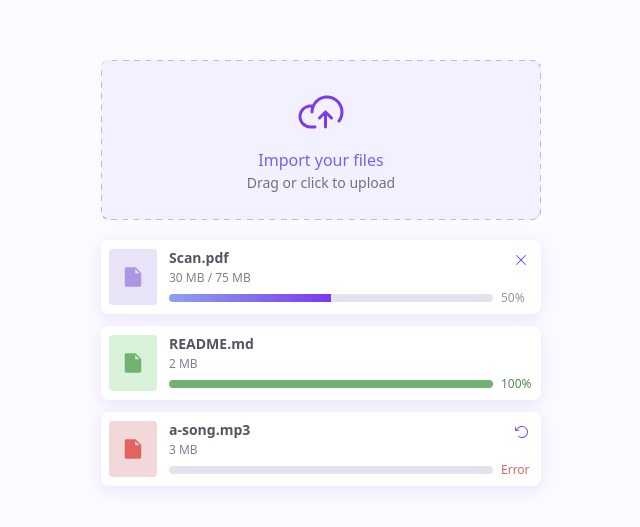
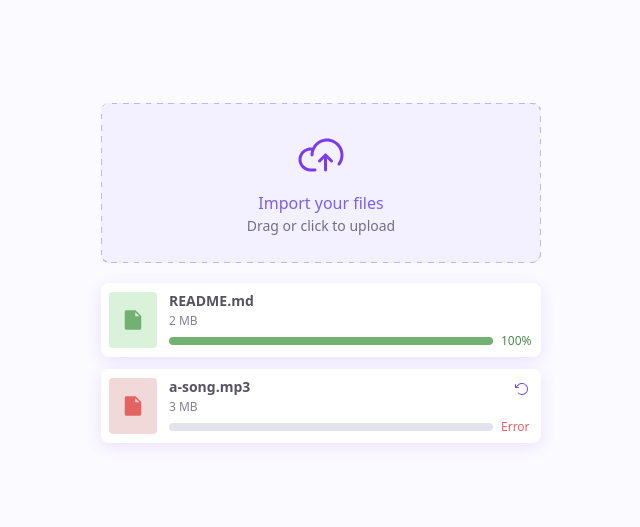
Before and after one commit to damacusdos/file-uploader, a React (Vite) app: page / in a window 1280 px wide. Shown: the part 127-654 px from the top of the page, without its empty margins (319-959 px from the left). Built offline with nearby package versions, Linux system fonts and the light colour scheme.

Commit message:
add upload file function

```diff
--- a/src/App.tsx
+++ b/src/App.tsx
@@ -1,17 +1,33 @@
+import React from "react";
 import { DnDUploader } from "@components/Uploader";
 import { UploadingFile, SuccessFile, ErrorFile } from "@components/file";
+// utils
+import { returnFileSize } from "./lib/utils";
+
+const getProgress = (number: number) => {
+  return Math.round((number / 1000000) * 100);
+};
 
 function App() {
+  const [files, setFiles] = React.useState<File[]>([]);
+
+  const handleUpload = (files: File[]) => {
+    setFiles(files);
+  };
+
   return (
     <div className="w-[100vw] h-[100vh] flex flex-col justify-center items-center bg-[#FBFAFF]">
-      <DnDUploader />
+      <DnDUploader onUpload={handleUpload} />
       <div className="mt-5 flex flex-col gap-y-3">
-        <UploadingFile
-          fileName="Scan.pdf"
-          currentSize={30}
-          totalSize={75}
-          progress={50}
-        />
+        {files.map((file) => (
+          <UploadingFile
+            key={file.name}
+            fileName={file.name}
+            currentSize={returnFileSize(file.size) ?? ""}
+            totalSize={returnFileSize(file.size) ?? ""}
+            progress={getProgress(file.size)}
+          />
+        ))}
         <SuccessFile fileName="README.md" fileSize={2} />
         <ErrorFile fileName="a-song.mp3" fileSize={3} />
       </div>
--- a/src/components/Uploader.tsx
+++ b/src/components/Uploader.tsx
@@ -4,14 +4,17 @@ import { HTML5Backend, NativeTypes } from "react-dnd-html5-backend";
 // icons
 import CloudArrowUp from "@assets/CloudArrowUp.svg?react";
 
-export const Uploader = () => {
+interface UploaderProps {
+  onUpload: (files: File[]) => void;
+}
+
+export const Uploader = ({ onUpload }: UploaderProps) => {
   const fileInputRef = React.useRef<HTMLInputElement>(null);
 
   const [{ isOver }, drop] = useDrop(() => ({
     accept: [NativeTypes.FILE],
-    drop(items) {
-      // TODO: handle upload files
-      console.log(items);
+    drop(item: { dataTransfer: DataTransfer; files: File[] }) {
+      onUpload(item.files);
     },
     collect(monitor) {
       return {
@@ -42,10 +45,14 @@ export const Uploader = () => {
   );
 };
 
-export const DnDUploader = () => {
+interface DnDUploaderProps {
+  onUpload: (files: File[]) => void;
+}
+
+export const DnDUploader = ({ onUpload }: DnDUploaderProps) => {
   return (
     <DndProvider backend={HTML5Backend}>
-      <Uploader />
+      <Uploader onUpload={onUpload} />
     </DndProvider>
   );
 };
--- a/src/components/file/UploadingFile.tsx
+++ b/src/components/file/UploadingFile.tsx
@@ -4,8 +4,8 @@ import CancelSVG from "@assets/Cancel.svg?react";
 
 interface UploadingFileProps {
   fileName: string;
-  currentSize: number;
-  totalSize: number;
+  currentSize: string;
+  totalSize: string;
   progress: number;
 }
 
@@ -28,7 +28,7 @@ export const UploadingFile = ({
             <h1 className="font-bold text-sm text-[#575361] mb-[2px]">
               {fileName}
             </h1>
-            <p className="text-xs text-[#857E95]">{`${currentSize} MB / ${totalSize} MB`}</p>
+            <p className="text-xs text-[#857E95]">{`${currentSize} / ${totalSize}`}</p>
           </div>
           <button className="text-[#794FED]">
             <CancelSVG />
--- a/src/lib/utils.ts
+++ b/src/lib/utils.ts
@@ -1,3 +1,13 @@
 export function classNames(...classes: (string | undefined)[]) {
   return classes.filter(Boolean).join(" ");
 }
+
+export function returnFileSize(number: number) {
+  if (number < 1024) {
+    return `${number} bytes`;
+  } else if (number >= 1024 && number < 1048576) {
+    return `${(number / 1024).toFixed(1)} KB`;
+  } else if (number >= 1048576) {
+    return `${(number / 1048576).toFixed(1)} MB`;
+  }
+}
```
